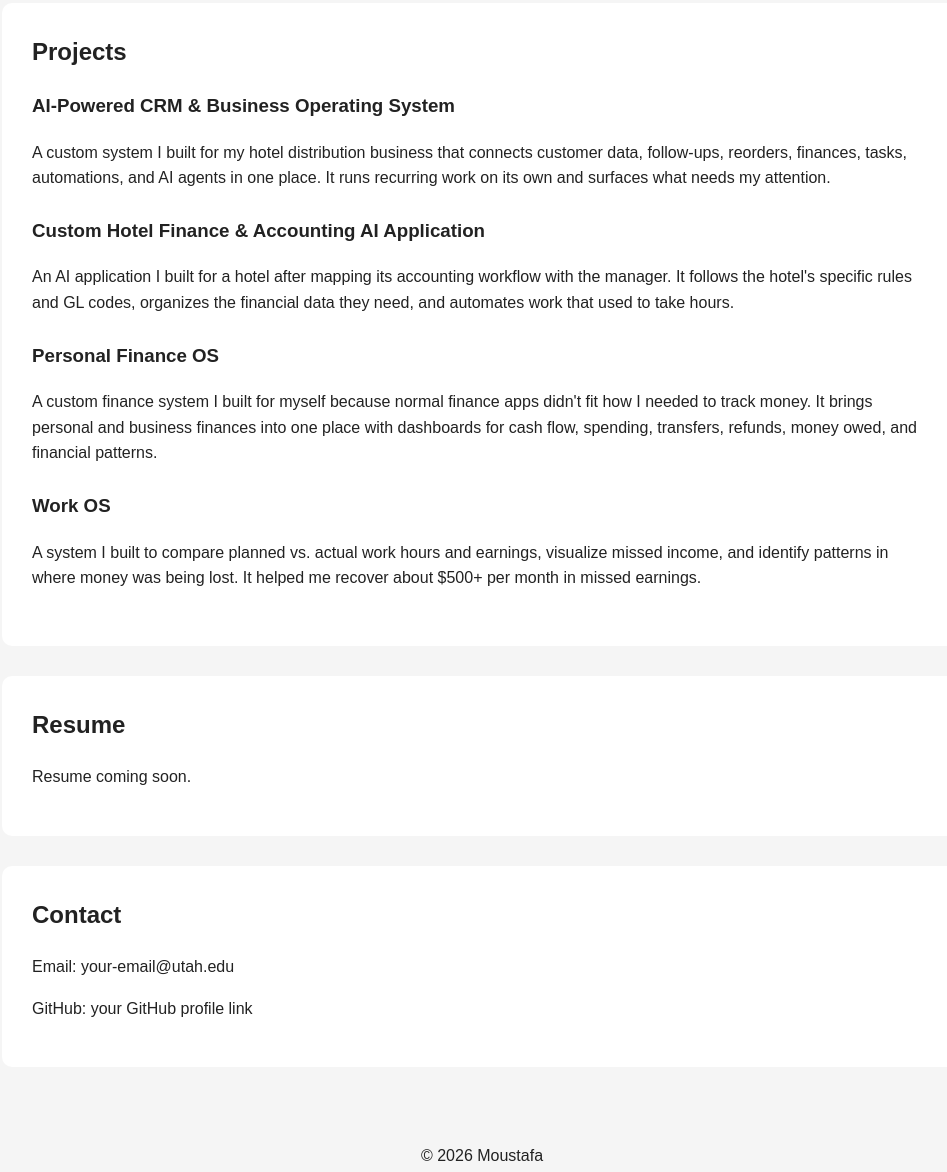
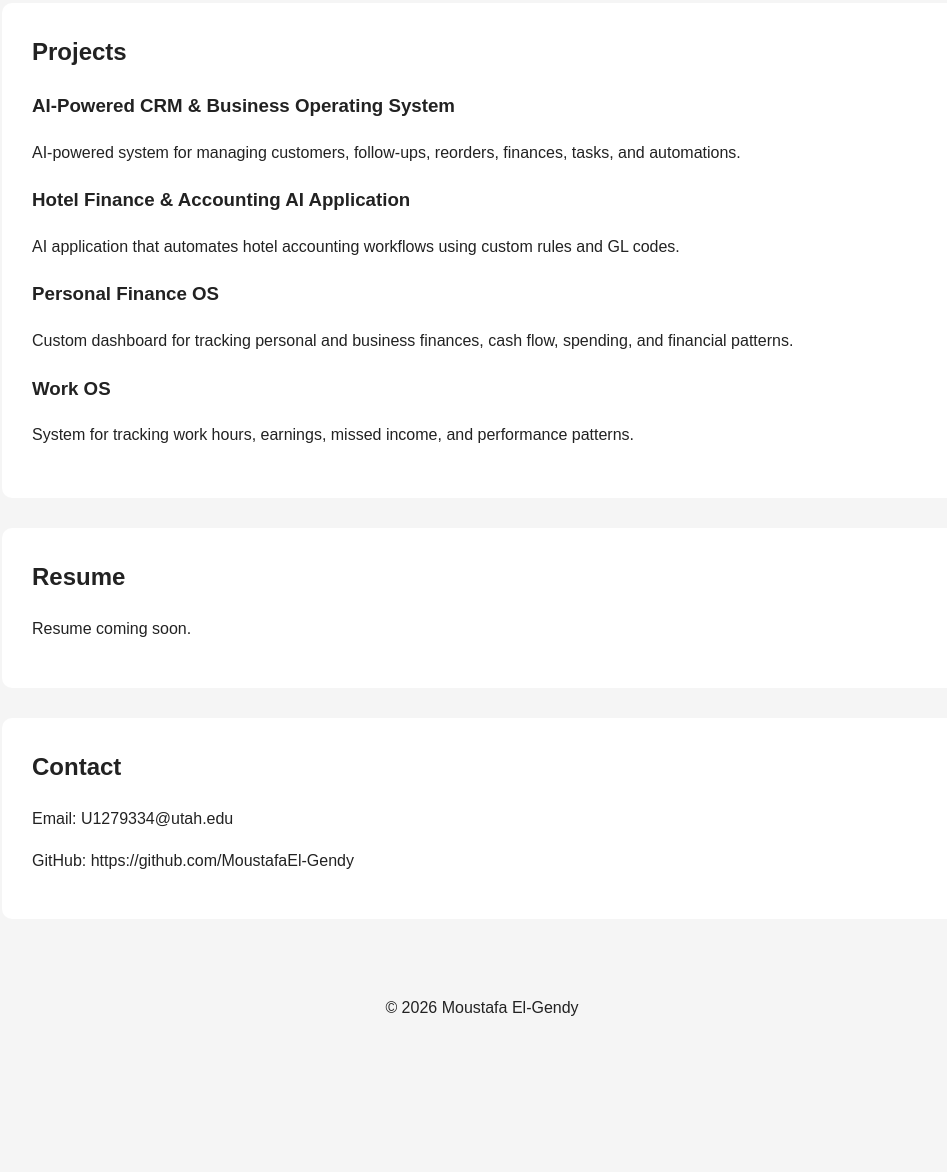
Before and after one commit to MoustafaEl-Gendy/MoustafaEl-Gendy.github.io, a plain HTML site: page index.html in a window 1280 px wide. Shown: the part 915-2087 px from the top of the page, without its empty margins (158-1105 px from the left). After the commit the page ends 1982 px from the top, so only its background shows below. Drawn offline with Linux system fonts and the light colour scheme.

Commit message:
Update index.html

```diff
--- a/index.html
+++ b/index.html
@@ -59,7 +59,7 @@
     }
 
     .project {
-      margin-bottom: 25px;
+      margin-bottom: 20px;
     }
 
     footer {
@@ -72,7 +72,7 @@
 <body>
 
 <header>
-  <h1>Moustafa</h1>
+  <h1>Moustafa El-Gendy</h1>
   <p>Psychology Student | AI, Automation & Business Builder</p>
   <p>University of Utah</p>
 </header>
@@ -123,39 +123,32 @@
   <div class="project">
     <h3>AI-Powered CRM & Business Operating System</h3>
     <p>
-      A custom system I built for my hotel distribution business that connects
-      customer data, follow-ups, reorders, finances, tasks, automations, and AI
-      agents in one place. It runs recurring work on its own and surfaces what
-      needs my attention.
+      AI-powered system for managing customers, follow-ups, reorders, finances,
+      tasks, and automations.
     </p>
   </div>
 
   <div class="project">
-    <h3>Custom Hotel Finance & Accounting AI Application</h3>
+    <h3>Hotel Finance & Accounting AI Application</h3>
     <p>
-      An AI application I built for a hotel after mapping its accounting workflow
-      with the manager. It follows the hotel's specific rules and GL codes,
-      organizes the financial data they need, and automates work that used to
-      take hours.
+      AI application that automates hotel accounting workflows using custom
+      rules and GL codes.
     </p>
   </div>
 
   <div class="project">
     <h3>Personal Finance OS</h3>
     <p>
-      A custom finance system I built for myself because normal finance apps
-      didn't fit how I needed to track money. It brings personal and business
-      finances into one place with dashboards for cash flow, spending, transfers,
-      refunds, money owed, and financial patterns.
+      Custom dashboard for tracking personal and business finances, cash flow,
+      spending, and financial patterns.
     </p>
   </div>
 
   <div class="project">
     <h3>Work OS</h3>
     <p>
-      A system I built to compare planned vs. actual work hours and earnings,
-      visualize missed income, and identify patterns in where money was being
-      lost. It helped me recover about $500+ per month in missed earnings.
+      System for tracking work hours, earnings, missed income, and performance
+      patterns.
     </p>
   </div>
 </section>
@@ -167,18 +160,13 @@
 
 <section id="contact">
   <h2>Contact</h2>
-
-  <p>Email: your-email@utah.edu</p>
-  <p>GitHub: your GitHub profile link</p>
-
+  <p>Email: U1279334@utah.edu</p>
+  <p>GitHub: https://github.com/MoustafaEl-Gendy</p>
 </section>
 
 <footer>
-  <p>© 2026 Moustafa</p>
+  <p>© 2026 Moustafa El-Gendy</p>
 </footer>
 
 </body>
 </html>
-
-</body>
-</html>
```
